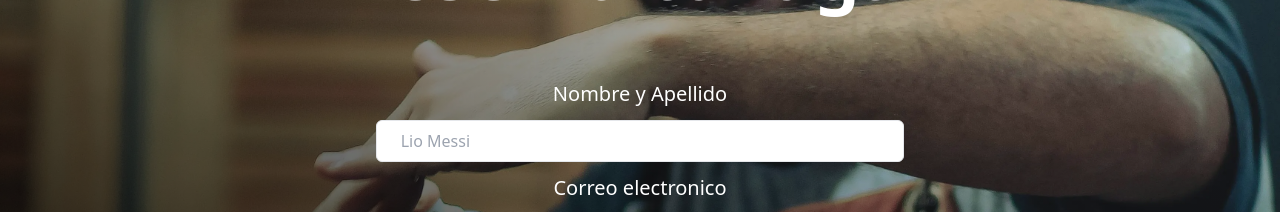
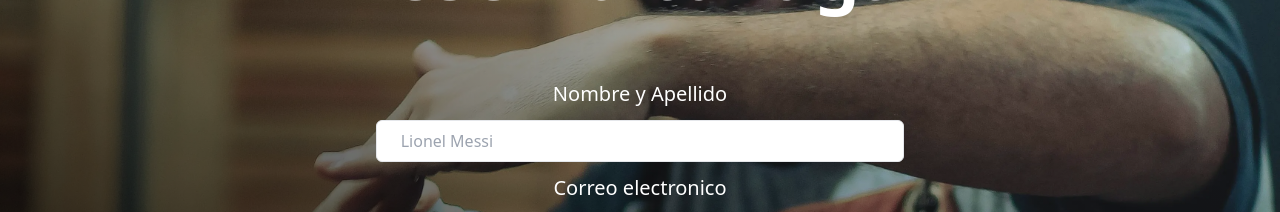
Before and after one commit to NicolasMendoza92/gestion-de-turnos, a Next.js app: page / in a window 1280 px wide. Shown: the part 1760-1972 px from the top of the page. Built offline with nearby package versions, Linux system fonts and the light colour scheme.

Commit message:
change db in mongo

```diff
--- a/components/forms/ReservaForm.js
+++ b/components/forms/ReservaForm.js
@@ -142,7 +142,7 @@ export default function ReservaForm() {
                     className="rounded-md"
                     type="text"
                     maxLength={80}
-                    placeholder="Lio Messi"
+                    placeholder="Lionel Messi"
                     onChange={(e) => setFullName(e.target.value)} />
 
                 <label className='text-xl text-white'>Correo electronico</label>
```
